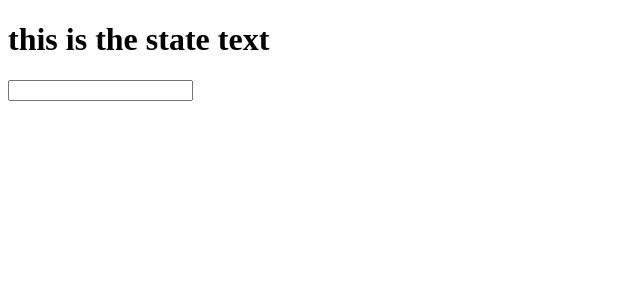
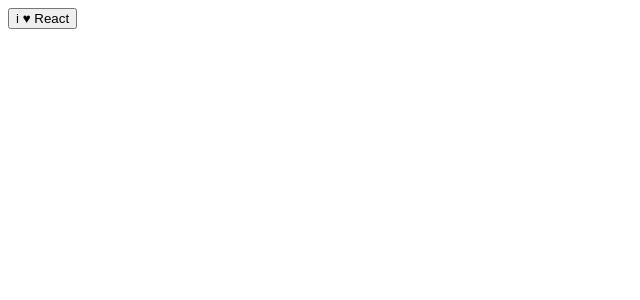
Before and after one commit to robbiereta/react_learning_part1, a React (Create React App) app: page / in a window 1280 px wide. Shown: the top 300 px of the page, without its empty margins (0-640 px from the left). Built offline with nearby package versions, Linux system fonts and the light colour scheme.

Commit message:
nested components in components

```diff
--- a/src/App.js
+++ b/src/App.js
@@ -15,23 +15,31 @@
 
 
   render(){ // con una variable
-      return(
-      <div>
-      <h1>{this.state.txt}</h1>
-      <Widget update={this.update.bind(this)}/>
-      </div>
-            )
+      return <button> i <Heart/> React </button>
+      // <div>
+      // <h1>{this.state.txt}</h1>
+      // <Widget update={this.update.bind(this)}/>
+      // </div>
+
     // para llamar a una propiedad de un elemnto html osea un "prop"
     // se hace con this.props y despues el nombre del prop en este caso "txt"
     // JSX convertido a javascript
   }
+} // App Component
+
+const Button = (props) => <button>{props.children}</button>
+
+class Heart extends React.Component{
+  render(){
+    return <span>&hearts;</span>
+  }
 }
 
-const Widget = (props) =>
-<input type="text" onChange={props.update}/>
-
-
-App.defaultProps= {
- txt : "this is the default text"
-}
+// const Widget = (props) =>
+// <input type="text" onChange={props.update}/>
+//
+//
+// App.defaultProps= {
+//  txt : "this is the default text"
+// }
 export default App
```
